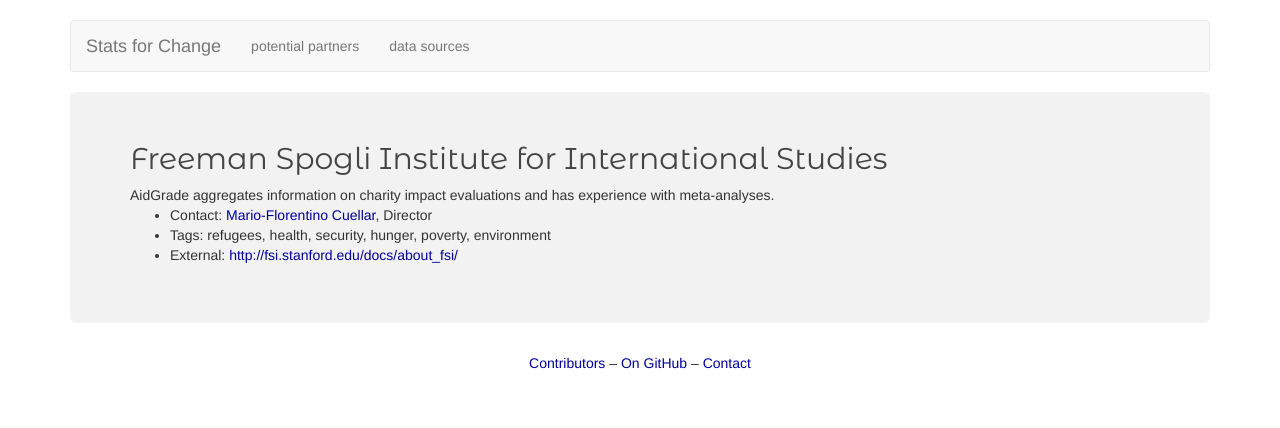
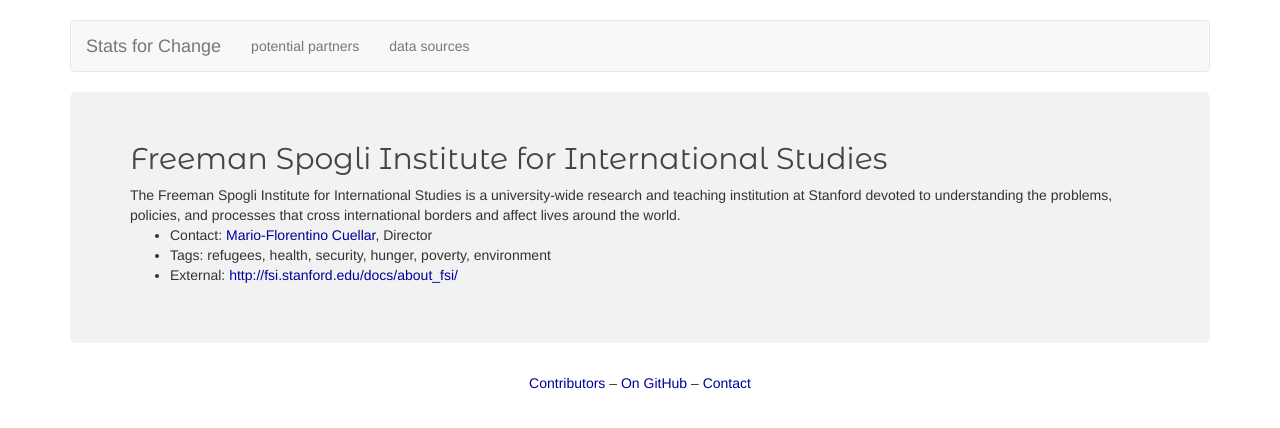
Before and after one commit to stats-for-change/stats-for-change.github.io, a Jekyll site: the page built from partners/fsi.md, in a window 1280 px wide. Shown: the top 428 px of the page. Built offline with Jekyll 4.4.1, drawn with Linux system fonts in a browser that asks for light colours; nearby versions of some CDN libraries; Markdown is read by kramdown in place of the engine named in the settings.

Commit message:
Update fsi.md

```diff
--- a/partners/fsi.md
+++ b/partners/fsi.md
@@ -4,7 +4,7 @@ title: Freeman Spogli Institute for International Studies - Partners - Social Da
 partner-name: Freeman Spogli Institute for International Studies
 partner-url: http://fsi.stanford.edu/docs/about_fsi/
 partner-contact: <a href="mailto:tcuellar@stanford.edu">Mario-Florentino Cuellar</a>, Director
-partner-description: AidGrade aggregates information on charity impact evaluations and has experience with meta-analyses.
+partner-description: The Freeman Spogli Institute for International Studies is a university-wide research and teaching institution at Stanford devoted to understanding the problems, policies, and processes that cross international borders and affect lives around the world.
 partner-tags: refugees, health, security, hunger, poverty, environment
 is-full-page: false
 ---
```
